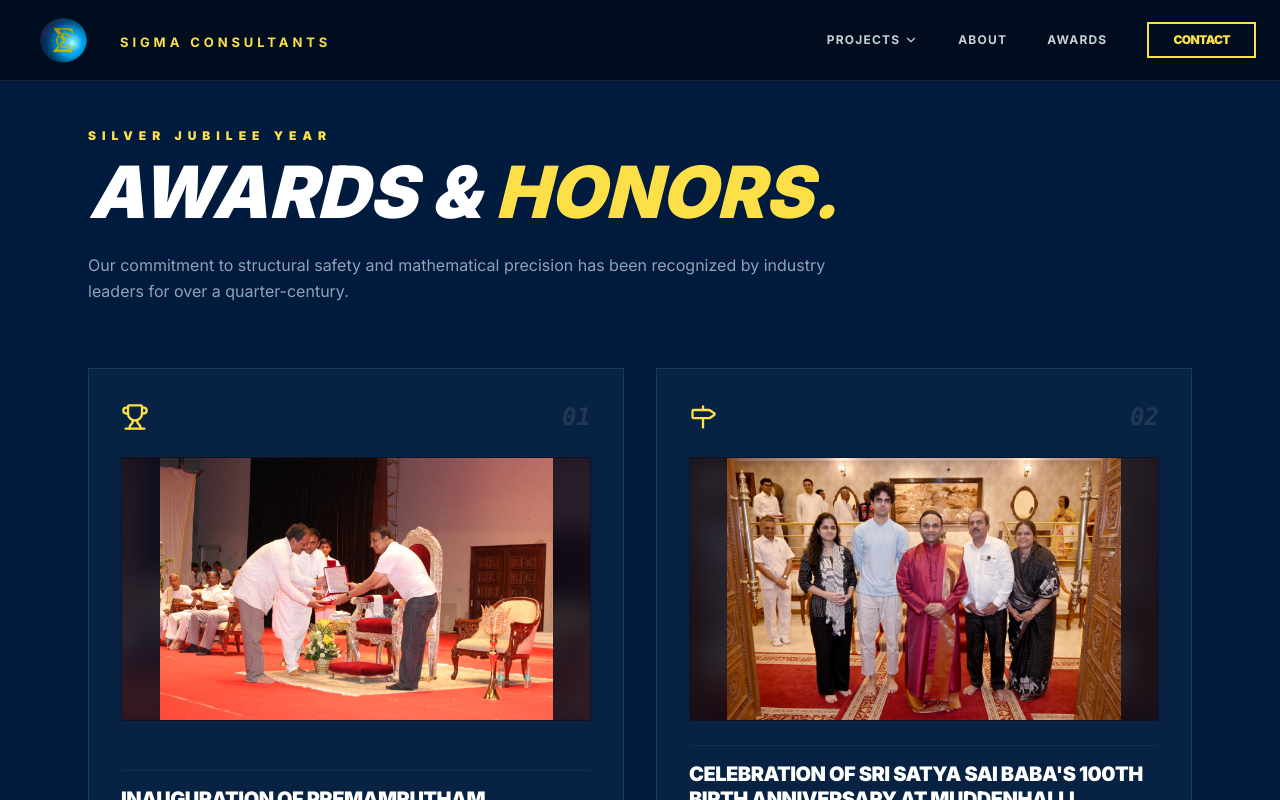
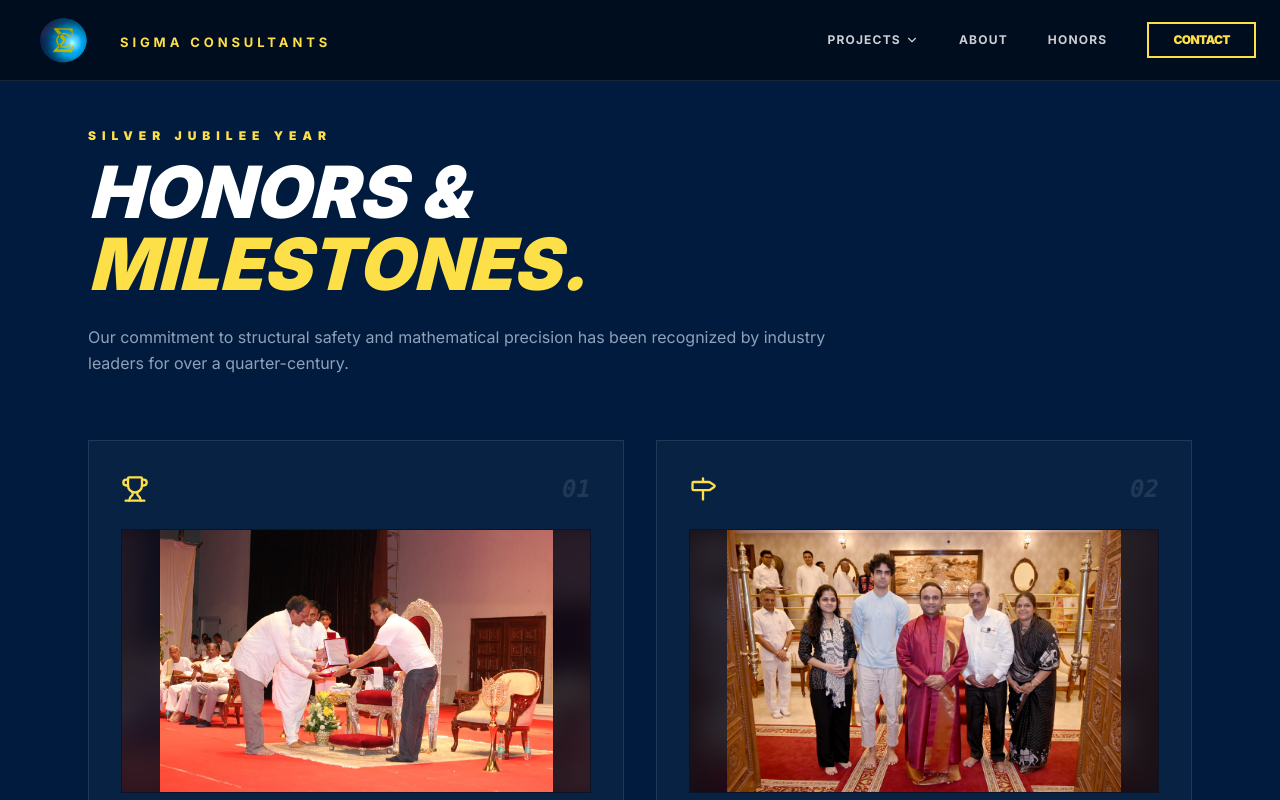
Before and after one commit to shriyashenoyt/Sigma-Consultants-Website, a Next.js app: page /awards in a window 1280 px wide. Shown: the top 800 px of the page. Built offline with nearby package versions, Linux system fonts and the light colour scheme.

Commit message:
Minor changes5

```diff
--- a/app/awards/page.tsx
+++ b/app/awards/page.tsx
@@ -86,7 +86,7 @@ export default function AwardsPage() {
             Silver Jubilee Year
           </p>
           <h1 className="text-5xl md:text-7xl font-black uppercase italic mb-6 leading-none">
-            Awards & <span className="text-engineering-yellow">Honors.</span>
+            Honors & <span className="text-engineering-yellow">Milestones.</span>
           </h1>
           <p className="text-slate-400 text-sm md:text-base leading-relaxed">
             Our commitment to structural safety and mathematical precision has been
--- a/components/Navbar.tsx
+++ b/components/Navbar.tsx
@@ -73,7 +73,7 @@ const Navbar = () => {
             About
           </Link>
           <Link href="/awards" className="text-xs font-bold uppercase tracking-widest text-white/80 hover:text-engineering-yellow transition-all">
-            Awards
+            Honors
           </Link>
           <Link href="/contact" className="px-6 py-2 border-2 border-engineering-yellow text-engineering-yellow text-xs font-black uppercase tracking-tighter hover:bg-engineering-yellow hover:text-engineering-bg transition-all">
             Contact
```
